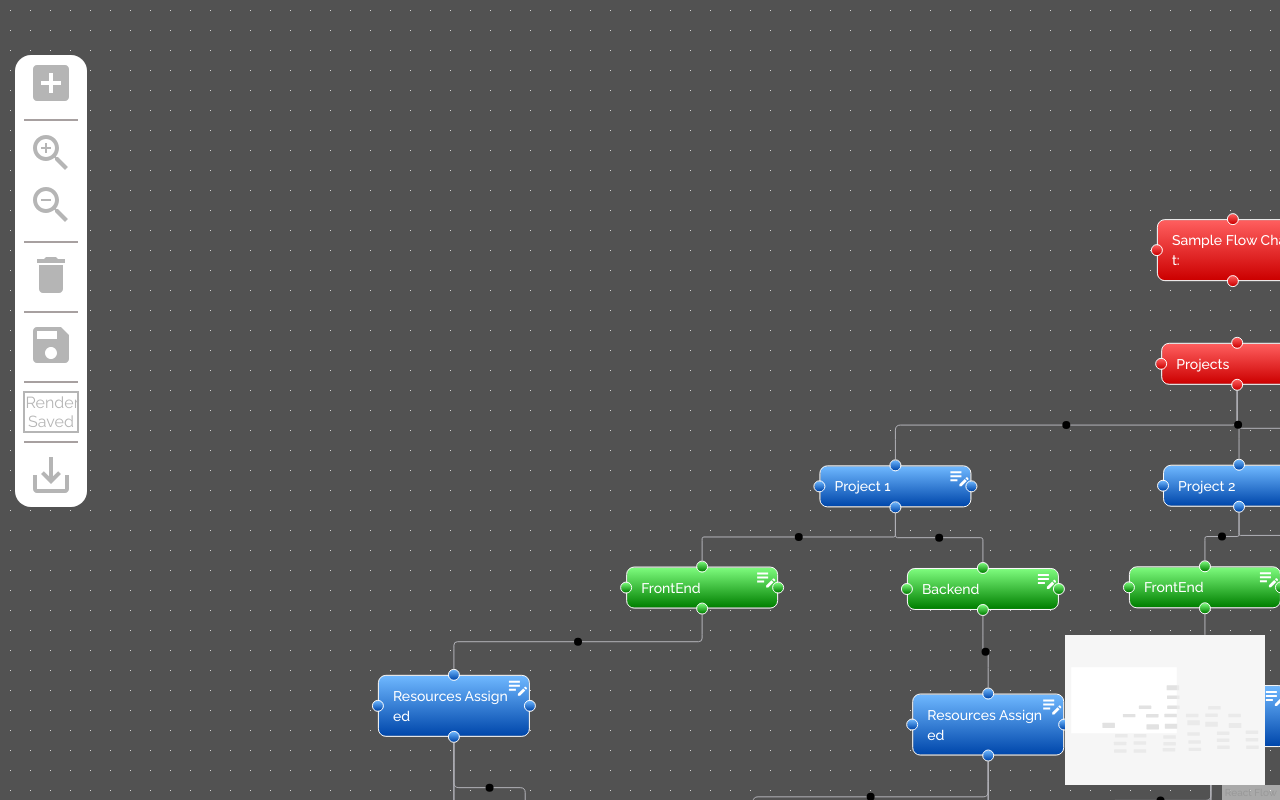
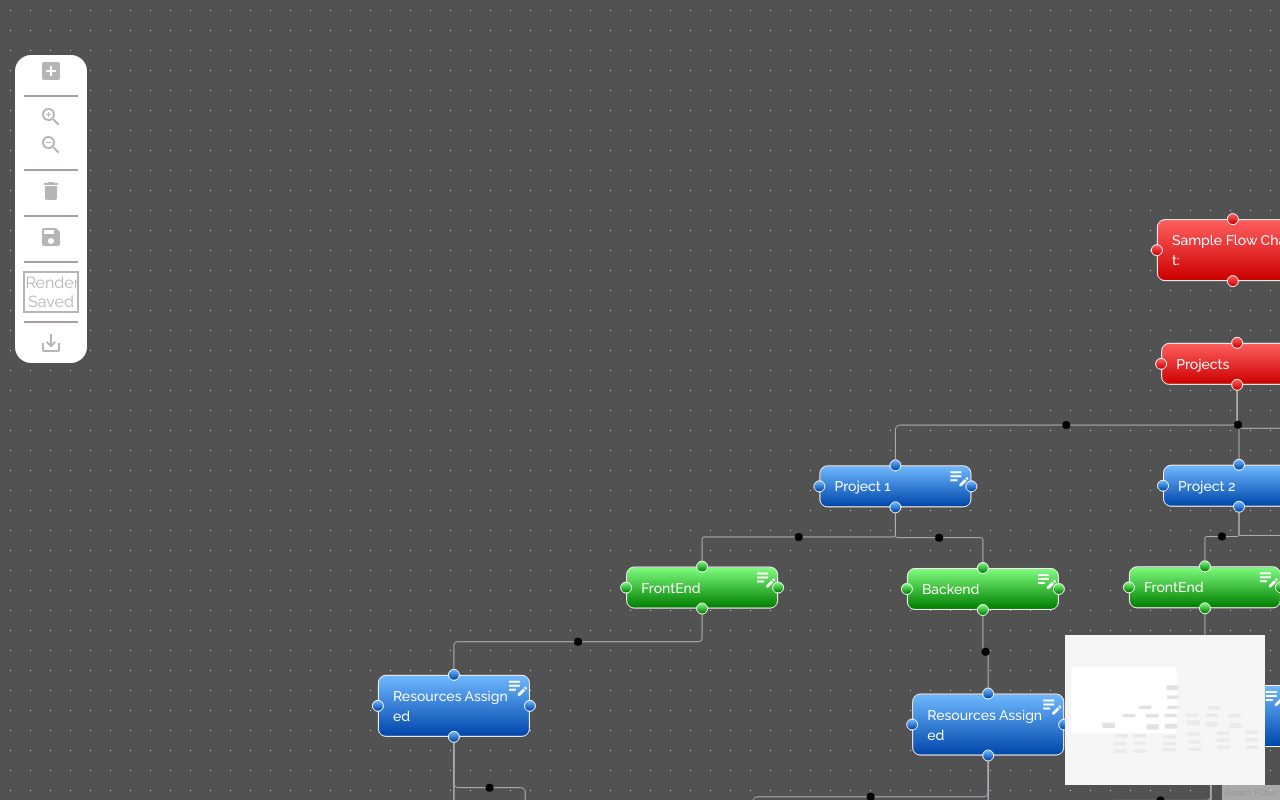
Before and after one commit to iamthedawn/FlowChartBuilder, a React (Vite) app: page /flow in a window 1280 px wide. Built offline with nearby package versions, Linux system fonts and the light colour scheme.

Commit message:
added icon size class

```diff
--- a/src/Components/CustomControls.jsx
+++ b/src/Components/CustomControls.jsx
@@ -43,19 +43,19 @@ const CustomControls = ({
     <Panel position="left" className="customControlPanel">
       <div className="panelBtn" onClick={() => setShowAddBox((prev) => !prev)}>
         <Tooltip title="Add New Nodes" arrow followCursor>
-          <AddBoxIcon style={{ fontSize: "xxx-large" }} />
+          <AddBoxIcon className="iconSize" />
         </Tooltip>
       </div>
       <hr className="panelBrk" />
       <div className="panelBtn" onClick={() => zoomIn()}>
         <Tooltip title="Zoom In" arrow followCursor>
-          <ZoomInIcon style={{ fontSize: "xxx-large" }} />
+          <ZoomInIcon className="iconSize" />
         </Tooltip>
       </div>
 
       <div className="panelBtn" onClick={() => zoomOut()}>
         <Tooltip title="Zoom Out" arrow followCursor>
-          <ZoomOutIcon style={{ fontSize: "xxx-large" }} />
+          <ZoomOutIcon className="iconSize" />
         </Tooltip>
       </div>
       <hr className="panelBrk" />
@@ -68,13 +68,13 @@ const CustomControls = ({
         }}
       >
         <Tooltip title="Clear Screen" arrow followCursor>
-          <DeleteIcon style={{ fontSize: "xxx-large" }} />
+          <DeleteIcon className="iconSize" />
         </Tooltip>
       </div>
       <hr className="panelBrk" />
       <div className="panelBtn" onClick={() => handleSaveFlow()}>
         <Tooltip title="Save" arrow followCursor>
-          <SaveIcon style={{ fontSize: "xxx-large" }} />
+          <SaveIcon className="iconSize" />
         </Tooltip>
       </div>
       <hr className="panelBrk" />
@@ -93,7 +93,7 @@ const CustomControls = ({
       <hr className="panelBrk" />
       <div className="panelBtn" onClick={() => setExportBox((prev) => !prev)}>
         <Tooltip title="Export" arrow followCursor>
-          <SaveAltIcon style={{ fontSize: "xxx-large" }} />
+          <SaveAltIcon className="iconSize" />
         </Tooltip>
       </div>
 
```
